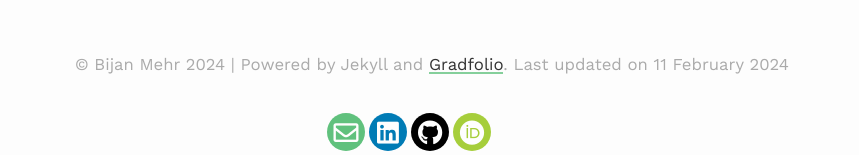
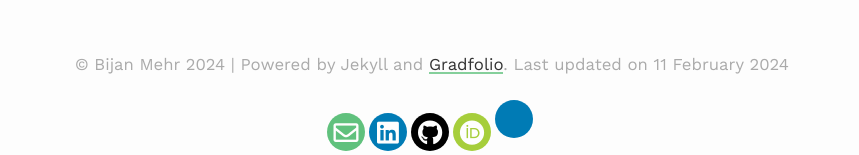
Before and after one commit to bijanmehr/bijanmehr.github.io, a Jekyll site: the page built from index.md, in a window 1280 px wide. Shown: the part 2384-2539 px from the top of the page, without its empty margins (208-1067 px from the left). Built offline with Jekyll 4.4.1, drawn with Linux system fonts in a browser that asks for light colours; nearby versions of some CDN libraries.

Commit message:
try to add google scholar icon

```diff
--- a/_includes/social-footer.html
+++ b/_includes/social-footer.html
@@ -67,7 +67,7 @@ target="_blank">
 class="social-button googlescholar" itemprop="sameAs"
 href="https://scholar.google.com/{{ site.googlescholar }}"
 target="_blank">
-<i class="fa-brands fa-google-scholar" style="color: #ffffff;"></i>
+<i class="fa-brands fa-google-scholar" style="color: #FFD43B;"></i>
 </a>
 {%- endif -%}
 
--- a/assets/css/_sass/footer-social.scss
+++ b/assets/css/_sass/footer-social.scss
@@ -115,3 +115,7 @@
   background: #fefefe;
   border-color: #007bb5;
 }
+
+.rounded-social-buttons .social-button.googlescholar {
+  background: #007bb5;
+}
```
